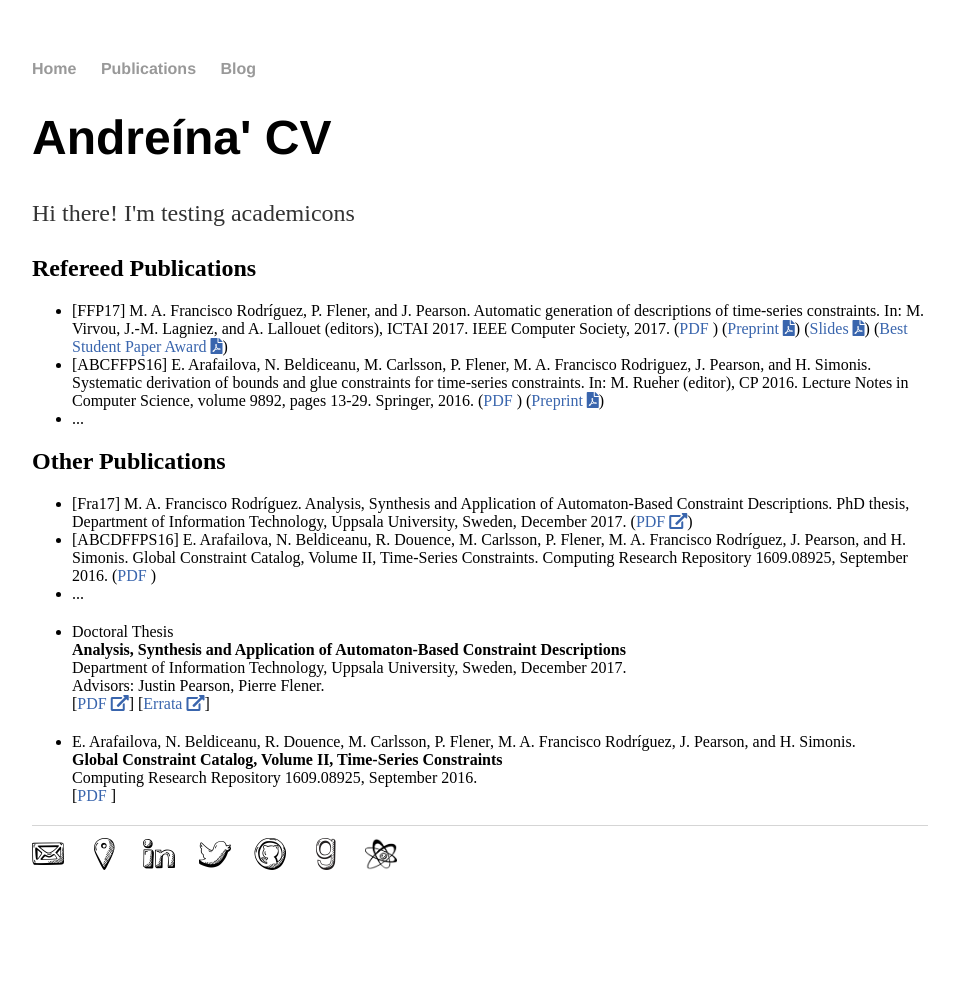
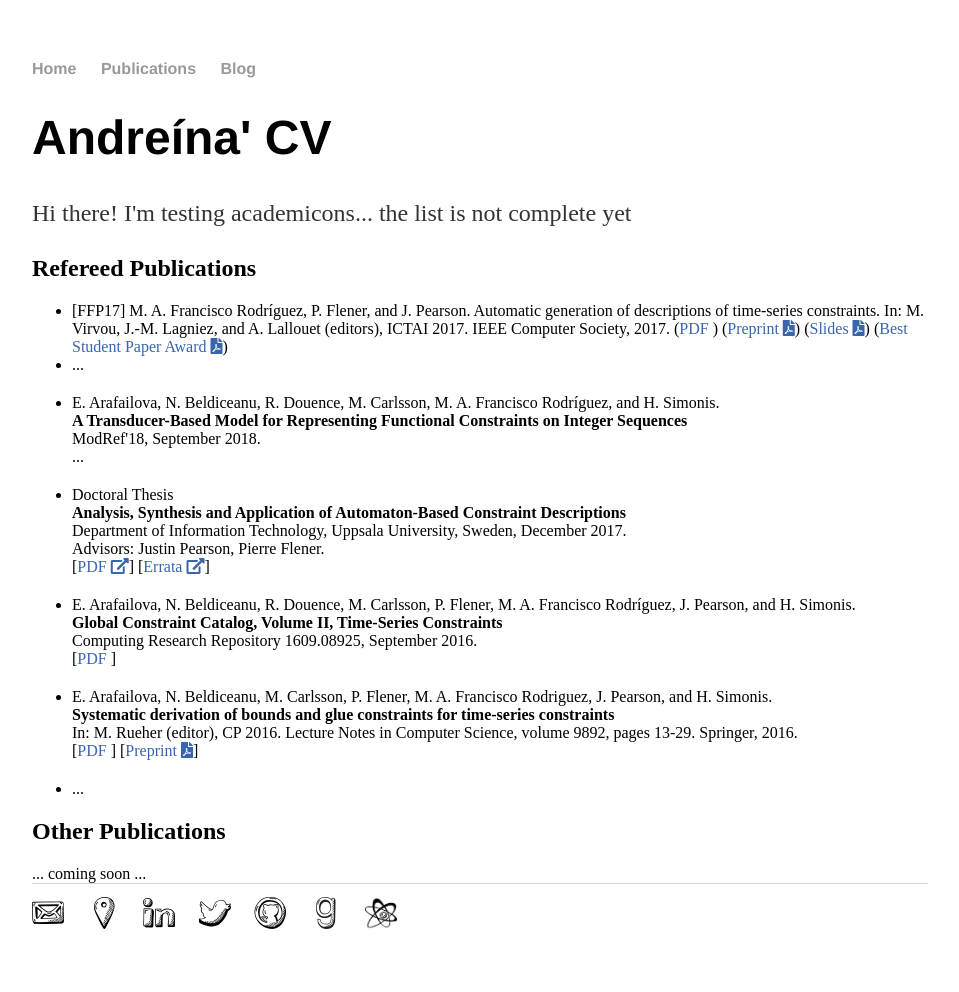
Before and after one commit to andreina-francisco/andreina-francisco.github.io, a Jekyll site: the page built from cv/index.html, in a window 1280 px wide. Shown: the whole page, without its empty margins (160-1119 px from the left). Built offline with Jekyll 4.4.1, drawn with Linux system fonts in a browser that asks for light colours; nearby versions of some CDN libraries; a style sheet for code colours, icons or effects is not loaded; before the commit the page ends 933 px from its top, so only the background shows below that.

Commit message:
Added ModRef'18

```diff
--- a/cv/index.html
+++ b/cv/index.html
@@ -4,25 +4,25 @@
 ---
 <div class="blurb">
 	<h1>Andre&iacute;na' CV</h1>
-				<p>Hi there! I'm testing academicons</p>
+				<p>Hi there! I'm testing academicons... the list is not complete yet</p>
 
 
 	<h2>Refereed Publications</h2>
 	<ul>
 		<li>[FFP17] M. A. Francisco Rodr&iacute;guez, P. Flener, and J. Pearson. Automatic generation of descriptions of time-series constraints. In: M. Virvou, J.-M. Lagniez, and A. Lallouet (editors), ICTAI 2017. IEEE Computer Society, 2017.
 			(<a class="text" href="http://dx.doi.org/10.1109/ICTAI.2017.00027">PDF <i class="ai ai-doi"></i></a>) (<a class="text" href="http://www.it.uu.se/research/group/optimisation/publications/ICTAI17.pdf">Preprint <i class="fas fa-file-pdf"></i></a>) (<a class="text" href="http://www.it.uu.se/research/group/optimisation/publications/ICTAI17-slides.pdf">Slides <i class="fas fa-file-pdf"></i></a>) (<a class="text" href="http://www.it.uu.se/research/group/optimisation/bestStudentPaper-ICTAI17.pdf">Best Student Paper Award <i class="fas fa-file-pdf"></i></a>)</li>
-		<li>[ABCFFPS16] E. Arafailova, N. Beldiceanu, M. Carlsson, P. Flener, M. A. Francisco Rodriguez, J. Pearson, and H. Simonis. Systematic derivation of bounds and glue constraints for time-series constraints. In: M. Rueher (editor), CP 2016. Lecture Notes in Computer Science, volume 9892, pages 13-29. Springer, 2016. (<a class="text" href"http://dx.doi.org/10.1007/978-3-319-44953-1_2">PDF <i class="ai ai-doi ai-1x"></i></a>) (<a class="text" href="http://www.it.uu.se/research/group/optimisation/publications/CP16.pdf">Preprint <i class="fas fa-file-pdf"></i></a>)</li>
 		<li>...</li>
 	</ul>
 
-	<h2>Other Publications</h2>
-	<ul>
-		<li>[Fra17] M. A. Francisco Rodr&iacute;guez. Analysis, Synthesis and Application of Automaton-Based Constraint Descriptions. PhD thesis, Department of Information Technology, Uppsala University, Sweden, December 2017. (<a class="text" href="http://urn.kb.se/resolve?urn=urn:nbn:se:uu:diva-332149">PDF <i class="fas fa-external-link-alt"></i></a>)</li>
-		<li>[ABCDFFPS16] E. Arafailova, N. Beldiceanu, R. Douence, M. Carlsson, P. Flener, M. A. Francisco Rodríguez, J. Pearson, and H. Simonis. Global Constraint Catalog, Volume II, Time-Series Constraints. Computing Research Repository 1609.08925, September 2016. (<a class="text" href="http://arxiv.org/abs/1609.08925">PDF <i class="ai ai-arxiv"></i></a>)</li>
-		<li>...</li>
-	</ul>
 
 	<ul class="publist">
+		<li class="pub @">
+			<span class="author">E. Arafailova, N. Beldiceanu, R. Douence, M. Carlsson, M. A. Francisco Rodr&iacute;guez, and H. Simonis.</span><br />
+			<span class="title">A Transducer-Based Model for Representing Functional Constraints on Integer Sequences</span><br />
+			<span class="note">ModRef'18, September 2018.</span><br />
+			...
+			<!--[<a class="text" href="http://arxiv.org/abs/1609.08925">PDF <i class="ai ai-arxiv"></i></a>]-->
+		</li>
 		<li class="pub @">
 			Doctoral Thesis<br />
 			<span class="title">Analysis, Synthesis and Application of Automaton-Based Constraint Descriptions</span><br />
@@ -35,6 +35,19 @@
 			<span class="author">E. Arafailova, N. Beldiceanu, R. Douence, M. Carlsson, P. Flener, M. A. Francisco Rodr&iacute;guez, J. Pearson, and H. Simonis.</span><br />
 			<span class="title">Global Constraint Catalog, Volume II, Time-Series Constraints</span><br />
 			<span class="note">Computing Research Repository 1609.08925, September 2016.</span><br />
-			[<a class="text" href="http://arxiv.org/abs/1609.08925">PDF <i class="ai ai-arxiv"></i></a>]</li>
+			[<a class="text" href="http://arxiv.org/abs/1609.08925">PDF <i class="ai ai-arxiv"></i></a>]
+		</li>
+
+		<li class="pub @">
+			<span class="author">E. Arafailova, N. Beldiceanu, M. Carlsson, P. Flener, M. A. Francisco Rodriguez, J. Pearson, and H. Simonis.</span><br />
+			<span class="title">Systematic derivation of bounds and glue constraints for time-series constraints</span><br />
+			<span class="note">In: M. Rueher (editor), CP 2016. Lecture Notes in Computer Science, volume 9892, pages 13-29. Springer, 2016.</span><br />
+			[<a class="text" href"http://dx.doi.org/10.1007/978-3-319-44953-1_2">PDF <i class="ai ai-doi ai-1x"></i></a>] [<a class="text" href="http://www.it.uu.se/research/group/optimisation/publications/CP16.pdf">Preprint <i class="fas fa-file-pdf"></i></a>]
+		</li>
+		<li> ... </li>
 	</ul>
+
+	<h2>Other Publications</h2>
+
+	... coming soon ...
 </div><!-- /.blurb -->
```
